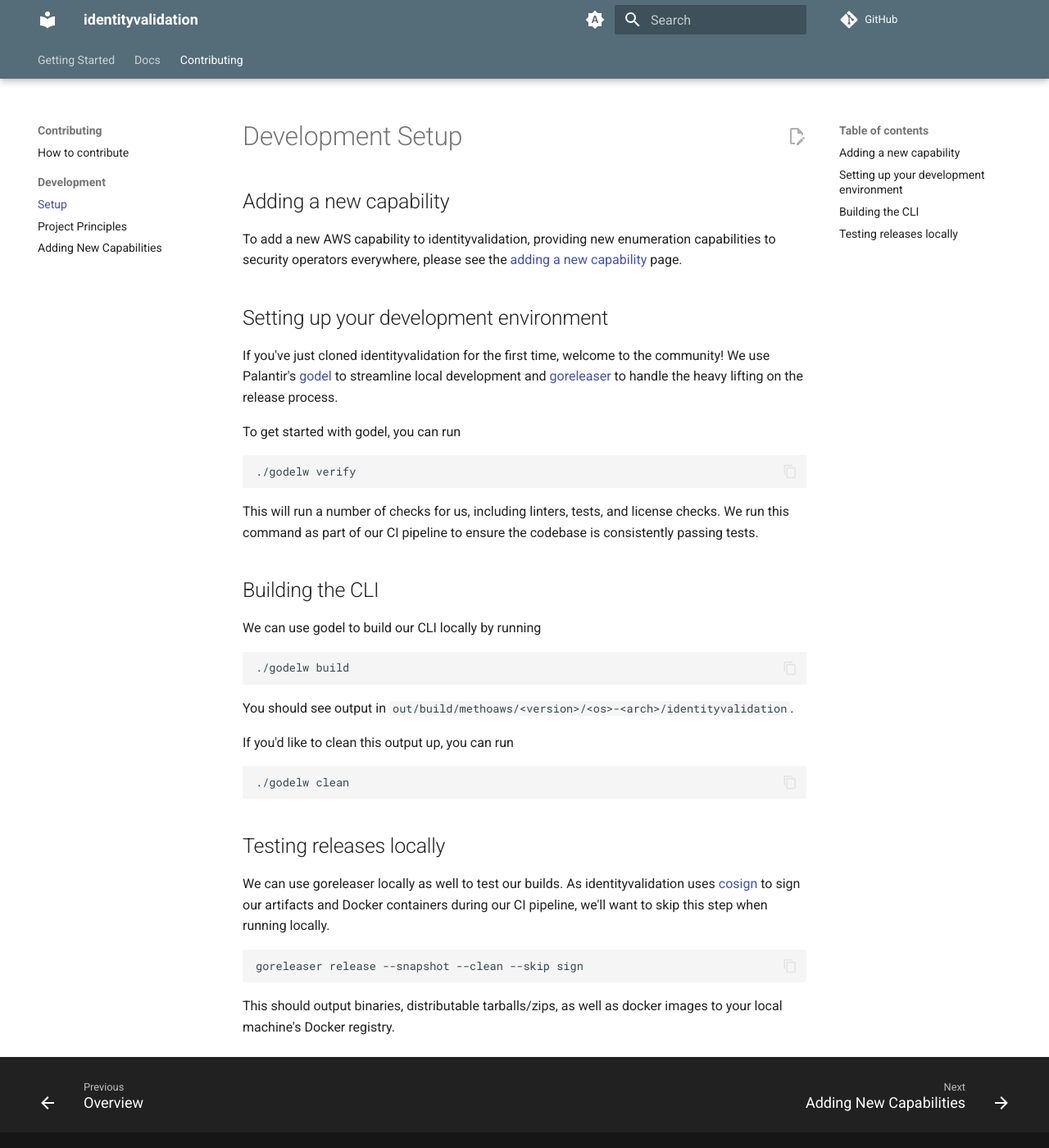
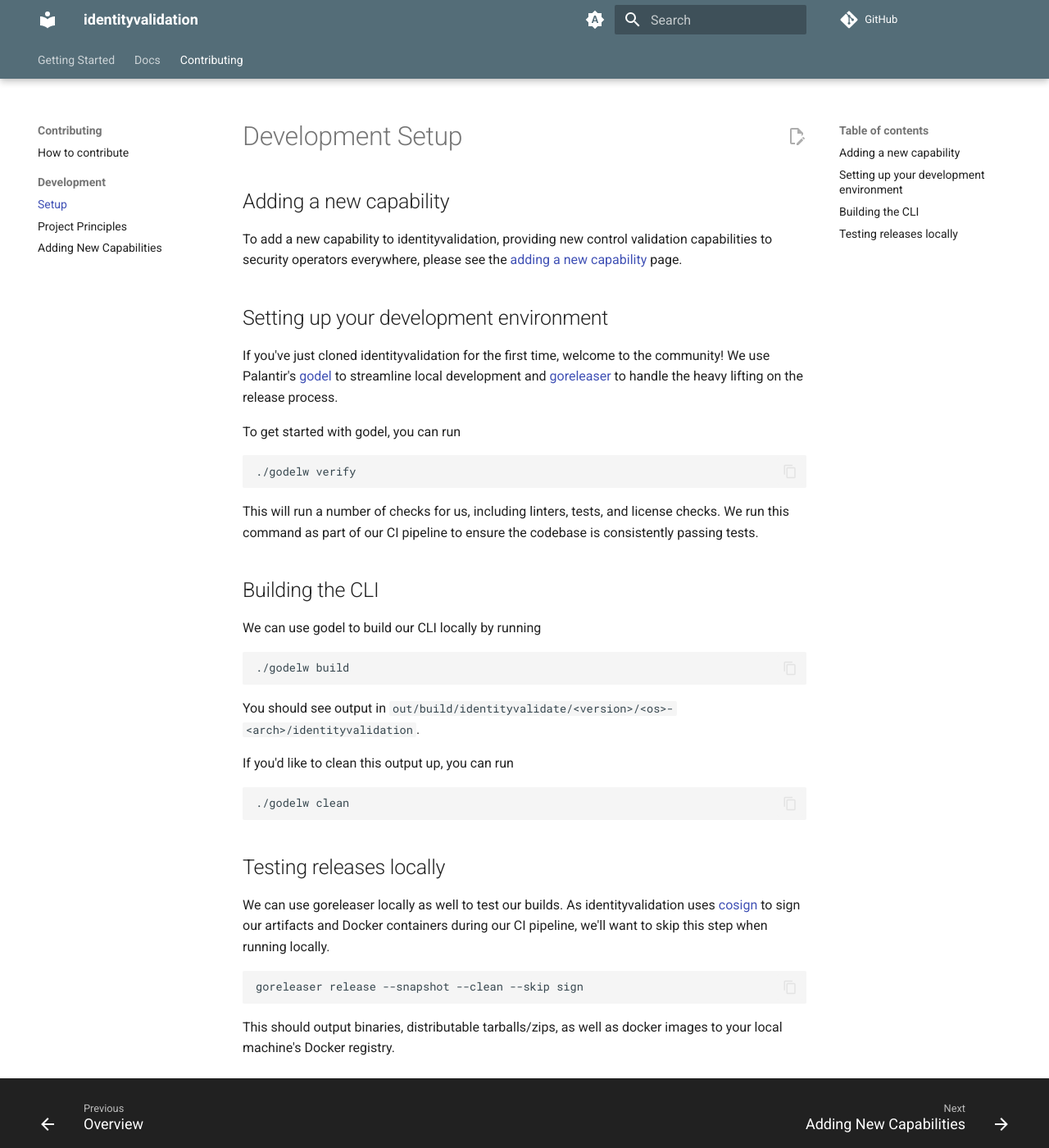
Before and after one commit to Method-Security/identityvalidate, an MkDocs documentation site: the page built from docs/development/setup.md, in a window 1280 px wide and 1400 px high. Shown: the whole window at 82% size. Built offline with MkDocs 1.6.1 and Material for MkDocs 9.7.7, drawn with Linux system fonts in a browser that asks for light colours; comment, search, counter and statistics services are not loaded; the version menu is left out.

Commit message:
comment fixes

````diff
--- a/docs/development/setup.md
+++ b/docs/development/setup.md
@@ -2,7 +2,7 @@
 
 ## Adding a new capability
 
-To add a new AWS capability to identityvalidation, providing new enumeration capabilities to security operators everywhere, please see the [adding a new capability](./adding.md) page.
+To add a new capability to identityvalidation, providing new control validation capabilities to security operators everywhere, please see the [adding a new capability](./adding.md) page.
 
 ## Setting up your development environment
 
@@ -24,7 +24,7 @@
 ./godelw build
 ```
 
-You should see output in `out/build/methoaws/<version>/<os>-<arch>/identityvalidation`.
+You should see output in `out/build/identityvalidate/<version>/<os>-<arch>/identityvalidation`.
 
 If you'd like to clean this output up, you can run
 
````
Also changed, not shown: docs/development/adding.md (+1 -1 lines), 1 other file.
